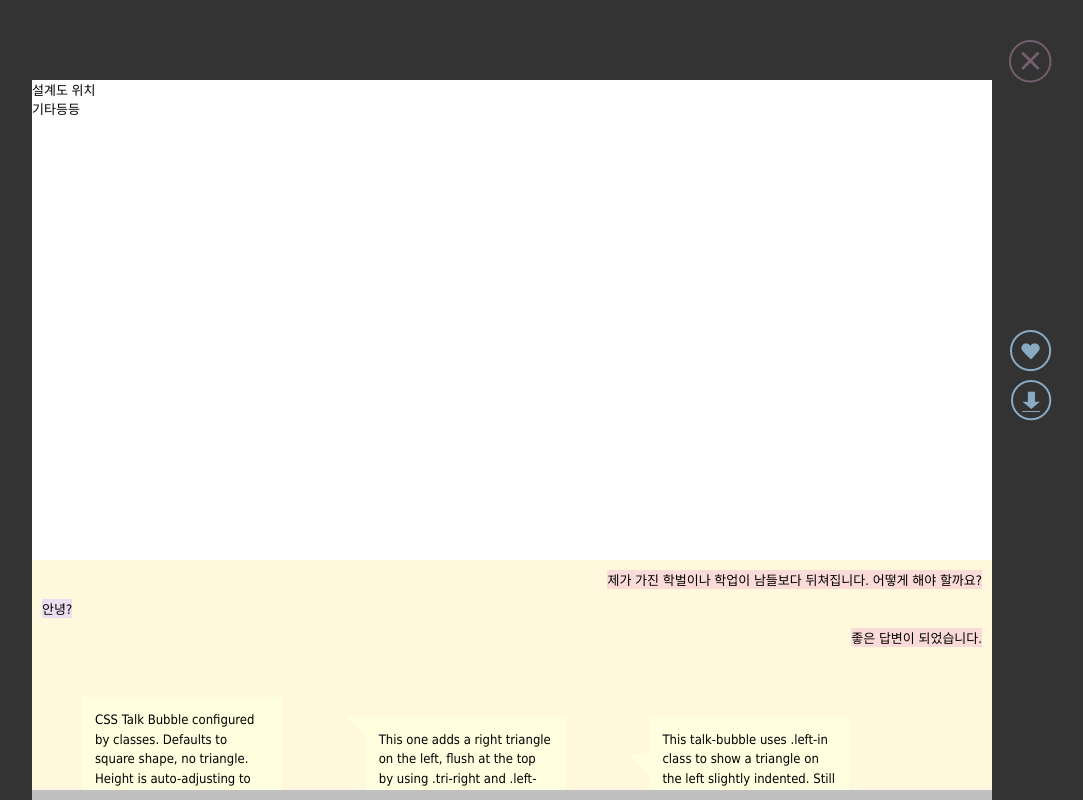
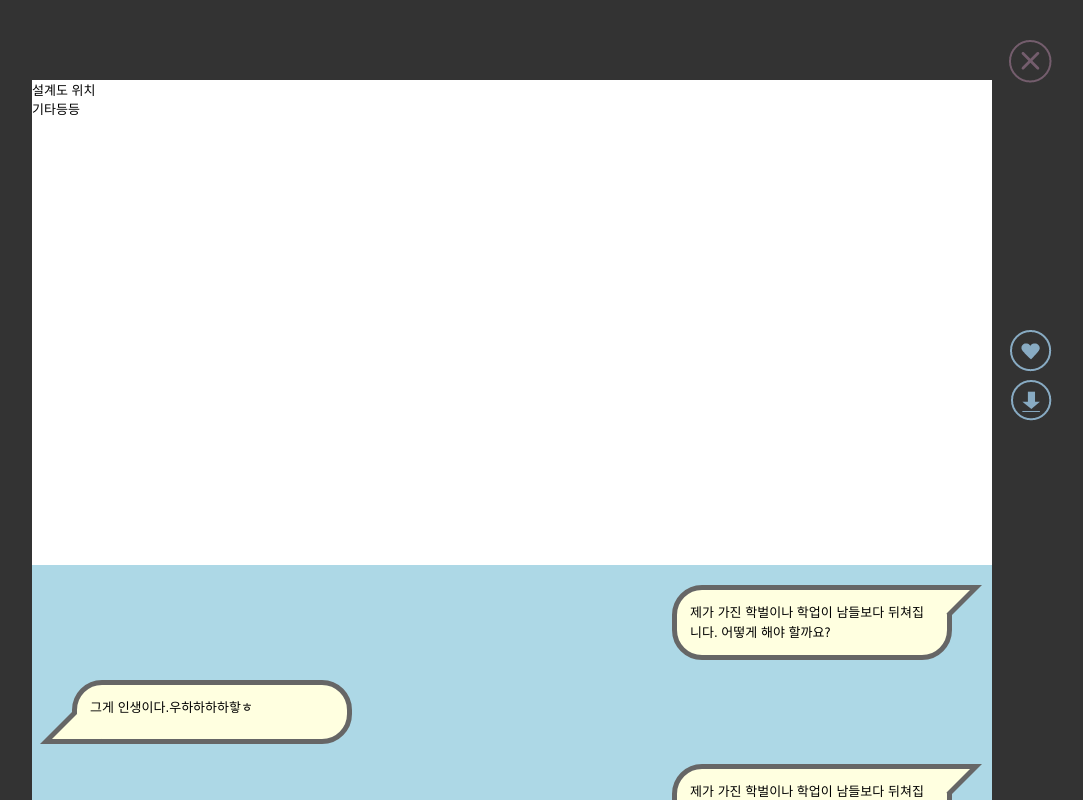
Before and after one commit to seokany/bitcamp-project-s, a website: page src/main/webapp/mentos/chat.html in a window 1280 px wide. Shown: the top 800 px of the page, without its empty margins (128-1211 px from the left). Drawn offline with nearby package versions, Linux system fonts and the light colour scheme.

Commit message:
chat 화면

```diff
--- a/src/main/webapp/mentos/chat.html
+++ b/src/main/webapp/mentos/chat.html
@@ -4,7 +4,6 @@
 <meta charset="UTF-8">
 <title>심플 채팅화면 구성하기</title>
 <link rel="stylesheet" href="css/chat.css">
-<link rel="stylesheet" href="css/chatbubbles.css">
 <link rel="stylesheet" href="https://cdnjs.cloudflare.com/ajax/libs/animate.css/3.5.2/animate.min.css">
 <link rel="stylesheet" href="../mystuff/css/modal.css">
 </head>
@@ -29,63 +28,96 @@
 
 		    <div class="chatlogs">
 
-		      <div class="chat self">
-		        <p class="chat-message"> 제가 가진 학벌이나 학업이 남들보다 뒤쳐집니다. 어떻게 해야 할까요?</p>
+        <div class="chat-wrap">
+					<div class="talk-bubble tri-right round border right-top">
+					  <div class="talktext">
+					    <p>제가 가진 학벌이나 학업이 남들보다 뒤쳐집니다. 어떻게 해야 할까요?</p>
 					  </div>
-		      <div class="chat friend">
-		        <p class="chat-message">안녕?</p>
 					</div>
-		      <div class="chat self">
-		        <p class="chat-message"> 좋은 답변이 되었습니다.</p>
 				</div>
 
-		     <!--  test  -->
-		     <div class="talk-bubble">
+				<div class="chat-wrap">
+					<div class="talk-bubble tri-right round border left-in">
 					  <div class="talktext">
-    <p>CSS Talk Bubble configured by classes. Defaults to square shape, no triangle. Height is auto-adjusting to the height of the text.</p>
+					    <p>그게 인생이다.우하하하하핳ㅎ</p>
 					  </div>
 					</div>
-<div class="talk-bubble tri-right left-top">
+				</div>
+
+				<div class="chat-wrap">
+          <div class="talk-bubble tri-right round border right-top">
             <div class="talktext">
-    <p>This one adds a right triangle on the left, flush at the top by using .tri-right and .left-top to specify the location.</p>
+              <p>제가 가진 학벌이나 학업이 남들보다 뒤쳐집니다. 어떻게 해야 할까요?</p>
             </div>
           </div>
-<div class="talk-bubble tri-right left-in">
+        </div>
+
+        <div class="chat-wrap">
+          <div class="talk-bubble tri-right round border right-top">
             <div class="talktext">
-    <p>This talk-bubble uses .left-in class to show a triangle on the left slightly indented. Still a blocky square.</p>
+              <p>제가 가진 학벌이나 학업이 남들보다 뒤쳐집니다. 어떻게 해야 할까요?</p>
             </div>
           </div>
-<div class="talk-bubble tri-right round btm-left">
+        </div>
+
+        <div class="chat-wrap">
+          <div class="talk-bubble tri-right round border right-top">
             <div class="talktext">
-    <p>And now using .round we can smooth the sides down. Also uses .btm-left to show a triangle at the bottom flush to the left.</p>
+              <p>제가 가진 학벌이나 학업이 남들보다 뒤쳐집니다. 어떻게 해야 할까요?</p>
             </div>
           </div>
-<div class="talk-bubble tri-right border round btm-left-in">
+        </div>
+
+        <div class="chat-wrap">
+          <div class="talk-bubble tri-right round border right-top">
             <div class="talktext">
-    <p>Now we add a border and it looks like a comic. Uses .border .round and .btm-left-in</p>
+              <p>제가 가진 학벌이나 학업이 남들보다 뒤쳐집니다. 어떻게 해야 할까요?</p>
             </div>
           </div>
-<div class="talk-bubble tri-right border btm-right-in">
+        </div>
+
+        <div class="chat-wrap">
+          <div class="talk-bubble tri-right round border right-top">
             <div class="talktext">
-    <p>Now flipped the other way and square. Uses .border and .btm-right-in</p>
+              <p>제가 가진 학벌이나 학업이 남들보다 뒤쳐집니다. 어떻게 해야 할까요?</p>
             </div>
           </div>
-<div class="talk-bubble tri-right btm-right">
+        </div>
+
+        <div class="chat-wrap">
+          <div class="talk-bubble tri-right round border right-top">
             <div class="talktext">
-    <p>Flush to the bottom right. Uses .btm-right only.</p>
+              <p>제가 가진 학벌이나 학업이 남들보다 뒤쳐집니다. 어떻게 해야 할까요?</p>
             </div>
           </div>
-<div class="talk-bubble tri-right round right-in">
+        </div>
+
+
+        <div class="chat-wrap">
+          <div class="talk-bubble tri-right round border right-top">
             <div class="talktext">
-    <p>Moving our way back up the right side indented. Uses .round and .right-in</p>
+              <p>제가 가진 학벌이나 학업이 남들보다 뒤쳐집니다. 어떻게 해야 할까요?</p>
             </div>
           </div>
+        </div>
+
+        <div class="chat-wrap">
           <div class="talk-bubble tri-right round border right-top">
             <div class="talktext">
-    <p>And finally on the right flush at the top. Uses .round .border and .right-top</p>
+              <p>제가 가진 학벌이나 학업이 남들보다 뒤쳐집니다. 어떻게 해야 할까요?</p>
             </div>
           </div>
-		     <!--  test  -->
+        </div>
+
+        <div class="chat-wrap">
+          <div class="talk-bubble tri-right round border left-in">
+            <div class="talktext">
+              <p>그게 인생이다.우하하하하핳ㅎ</p>
+            </div>
+          </div>
+        </div>
+
+		     </div>
 		    </div>
 
 		    <div class="chat-form">
@@ -113,7 +145,6 @@
 	</div>
 
 </div>
-</div>
 
 <script type="text/javascript" src="../node_modules/jquery/dist/jquery.js"></script>
 <script type="text/javascript" src="../mystuff/js/modal.js"></script>
--- a/src/main/webapp/mentos/css/chat.css
+++ b/src/main/webapp/mentos/css/chat.css
@@ -8,29 +8,26 @@
 body {
 }
 
+.whole_box {
+  width: 960px;
+  height: auto;
+  background: #c0c0c0;
+  padding: 0;
+}
+
 .planning-box {
   width: 100%;
-  height: 480px;
+  height: 485px;
 	background: #fff;
-}
-
-
-/* 여기부터 whole ? */
-
-.whole_box {
-	width: 960px;
-	height: 775px;
-	background: #c0c0c0;
-	padding: 0;
 }
 
 .chatlogs {
 	padding: 10px;
 	width: 100%;
-	height: 230px;
+	max-height: 80vmin;
 	overflow-x: hidden;
 	overflow-y: scroll;
-  background: cornsilk;
+  background: lightblue;
 }
 
 .chatlogs::-webkit-scrollbar {
@@ -42,45 +39,11 @@ body {
   background: rgba(0,0,0,.1);
 }
 
-.chat {
-	/*display: flex;
-	flex-flow: row wrap;
-	align-items: flex-start;*/
-	margin-bottom: 10px;
-}
-
-.chat .chat-message {
-  /*
-  width: 70%;
-  padding: 15px;
-  margin: 5px 10px 0;
-  border-radius: 10px;
-  color: #fff;
-  font-size: 18px;*/
-}
-
-.friend .chat-message {
-	background: #EBDEF0;
-	float:left;
-}
-.chat.friend {
-	overflow: hidden;
-}
-
-.self .chat-message {
-  background: #FADBD8;
-  float:right;
-  order: -1;
-}
-.chat.self {
-  overflow: hidden;
-}
-
 .chat-form {
   overflow: hidden;
-  background: #5499C7;
+  background: cornsilk;
   height: 50px;
-  margin: 10px 0;
+  margin: 0;
 }
 .chat-form textarea {
 	background: #fbfbfb;
@@ -147,10 +110,14 @@ body {
 .chat-form .mento-name {
 	float: left;
 	height: 40px;
-	margin-top: 10px;
-	color: #fff;
+	margin-top: 15px;
+	margin-left: 10px;
+	color: #808080;
 	font-weight: bold;
 }
+
+
+/*bubbles*/
 
 
 
@@ -165,23 +132,88 @@ body {
 
 }
 
+.talk-bubble {
+  margin: 10px 30px;
+  display: inline-block;
+  position: relative;
+  width: 35vmin;
+  min-height: 8vmin;
+  background-color: lightyellow;
+}
+.border{
+  border: 5px solid #666;
+}
+
+
+/* Right triangle placed top right flush. */
+.tri-right.border.right-top {
+	float: right;
+	display: block;
+}
+.tri-right.border.right-top:before {
+  content: ' ';
+  position: absolute;
+  width: 0;
+  height: 0;
+  left: auto;
+  right: -35px;
+  top: -5px;
+  bottom: auto;
+  border: 32px solid;
+  border-color: #666 transparent transparent transparent;
+}
+.tri-right.right-top:after{
+  content: ' ';
+  position: absolute;
+  width: 2px;
+  height: 0;
+  left: auto;
+  right: -23px;
+  top: 0px;
+  bottom: auto;
+  border: 25px solid;
+  border-color: lightyellow transparent transparent transparent;
+}
+/* Right triangle, left side slightly down */
+.tri-right.border.left-in:before {
+  content: ' ';
+  position: absolute;
+  width: 0;
+  height: 0;
+  left: -37px;
+  right: auto;
+  top: auto;
+  bottom: -5px;
+  border: 32px solid;
+  border-color: transparent transparent #666 transparent ;
+}
 .tri-right.left-in:after{
   content: ' ';
   position: absolute;
   width: 0;
   height: 0;
-  left: -20px;
+  left: -25px;
   right: auto;
-  top: 38px;
-  bottom: auto;
-  border: 12px solid;
-  border-color: lightyellow lightyellow transparent transparent;
+  top: auto;
+  bottom: 0;
+  border: 25px solid;
+  border-color: transparent transparent lightyellow transparent;
 }
-.talk-bubble {
-  margin: 40px;
-  display: inline-block;
-  position: relative;
-  width: 200px;
-  height: auto;
-  background-color: lightyellow;
+
+
+/* talk bubble contents */
+.talktext{
+  padding: 1em;
+  text-align: left;
+  line-height: 1.5em;
+  border-radius: 30px;
 }
+.talktext p{
+  /* remove webkit p margins */
+  -webkit-margin-before: 0em;
+  -webkit-margin-after: 0em;
+}
+.chat-wrap {
+	clear: both;
+	display: block;
+}
--- a/src/main/webapp/mentos/css/chatbubbles.css
+++ b/src/main/webapp/mentos/css/chatbubbles.css
@@ -10,7 +10,7 @@
   background-color: lightyellow;
 }
 .border{
-  border: 8px solid #666;
+  border: 3px solid #666;
 }
 .round{
   border-radius: 30px;
@@ -217,8 +217,8 @@
   width: 0;
   height: 0;
   left: auto;
-  right: -40px;
-  top: -8px;
+  right: -35px;
+  top: -5px;
   bottom: auto;
   border: 32px solid;
   border-color: #666 transparent transparent transparent;
@@ -226,13 +226,13 @@
 .tri-right.right-top:after{
   content: ' ';
   position: absolute;
-  width: 0;
+  width: 20px;
   height: 0;
   left: auto;
-  right: -20px;
+  right: -23px;
   top: 0px;
   bottom: auto;
-  border: 20px solid;
+  border: 25px solid;
   border-color: lightyellow transparent transparent transparent;
 }
 
```
Lines whose indentation alone changed are shown as unchanged.
